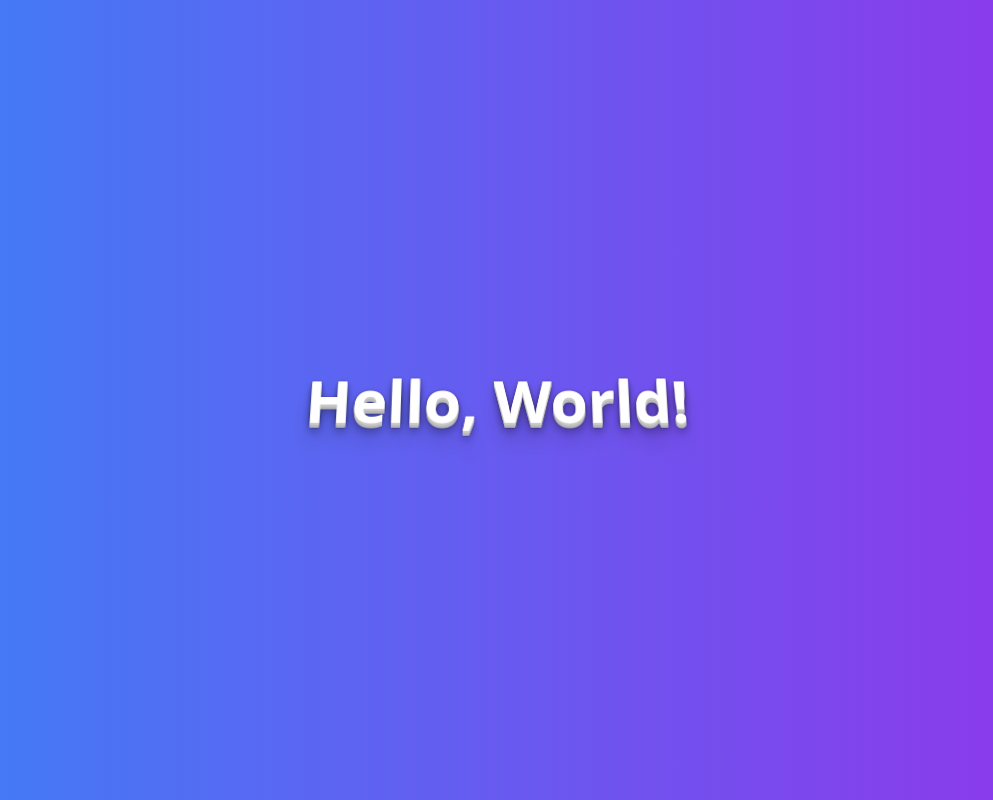
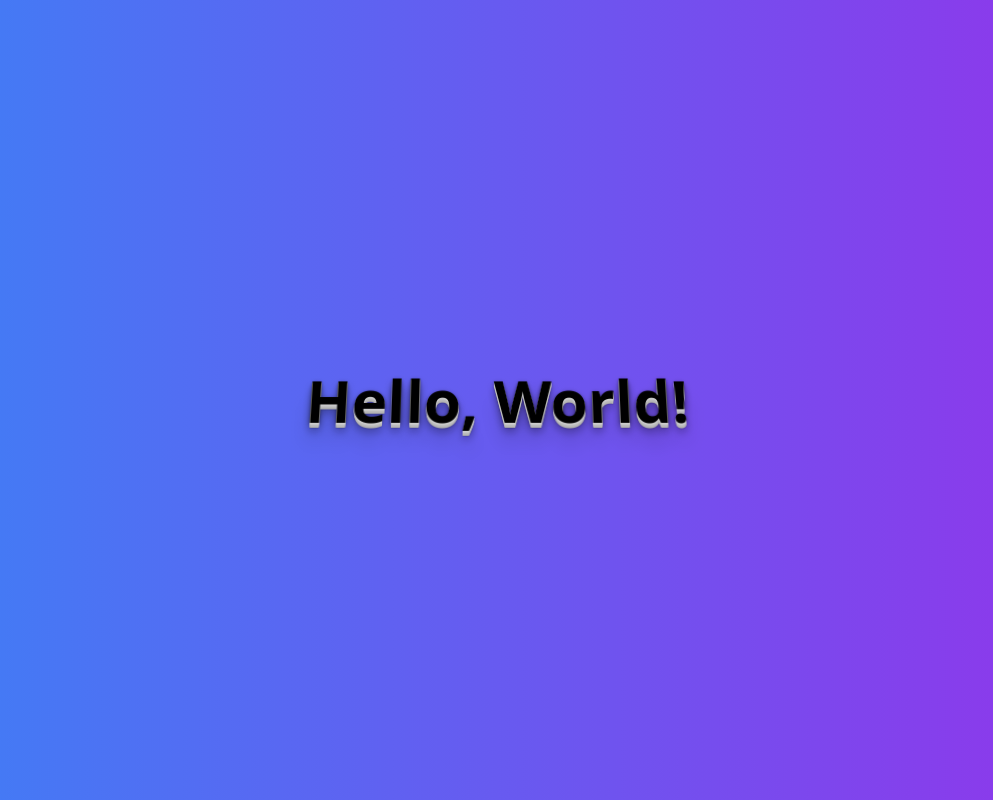
Before and after one commit to MuhammadAman02/hst-ai-e9f9d9e3-7e4f-4f69-a8e4-63037ebfa558, a React (Vite) app: page / in a window 1280 px wide. Shown: the whole page, without its empty margins (143-1136 px from the left). Built offline with nearby package versions, Linux system fonts and the light colour scheme.

Commit message:
update file

```diff
--- a/src/pages/Index.tsx
+++ b/src/pages/Index.tsx
@@ -3,7 +3,7 @@ import React from 'react';
 const Index = () => {
   return (
     <div className="min-h-screen flex items-center justify-center bg-gradient-to-r from-blue-500 to-purple-600">
-      <h1 className="text-6xl font-bold text-white transform hover:scale-110 transition-transform duration-300 ease-in-out" style={{
+      <h1 className="text-6xl font-bold text-black transform hover:scale-110 transition-transform duration-300 ease-in-out" style={{
         textShadow: '0 1px 0 #ccc, 0 2px 0 #c9c9c9, 0 3px 0 #bbb, 0 4px 0 #b9b9b9, 0 5px 0 #aaa, 0 6px 1px rgba(0,0,0,.1), 0 0 5px rgba(0,0,0,.1), 0 1px 3px rgba(0,0,0,.3), 0 3px 5px rgba(0,0,0,.2), 0 5px 10px rgba(0,0,0,.25), 0 10px 10px rgba(0,0,0,.2), 0 20px 20px rgba(0,0,0,.15)',
         transform: 'perspective(500px) rotateX(10deg)',
       }}>
```
